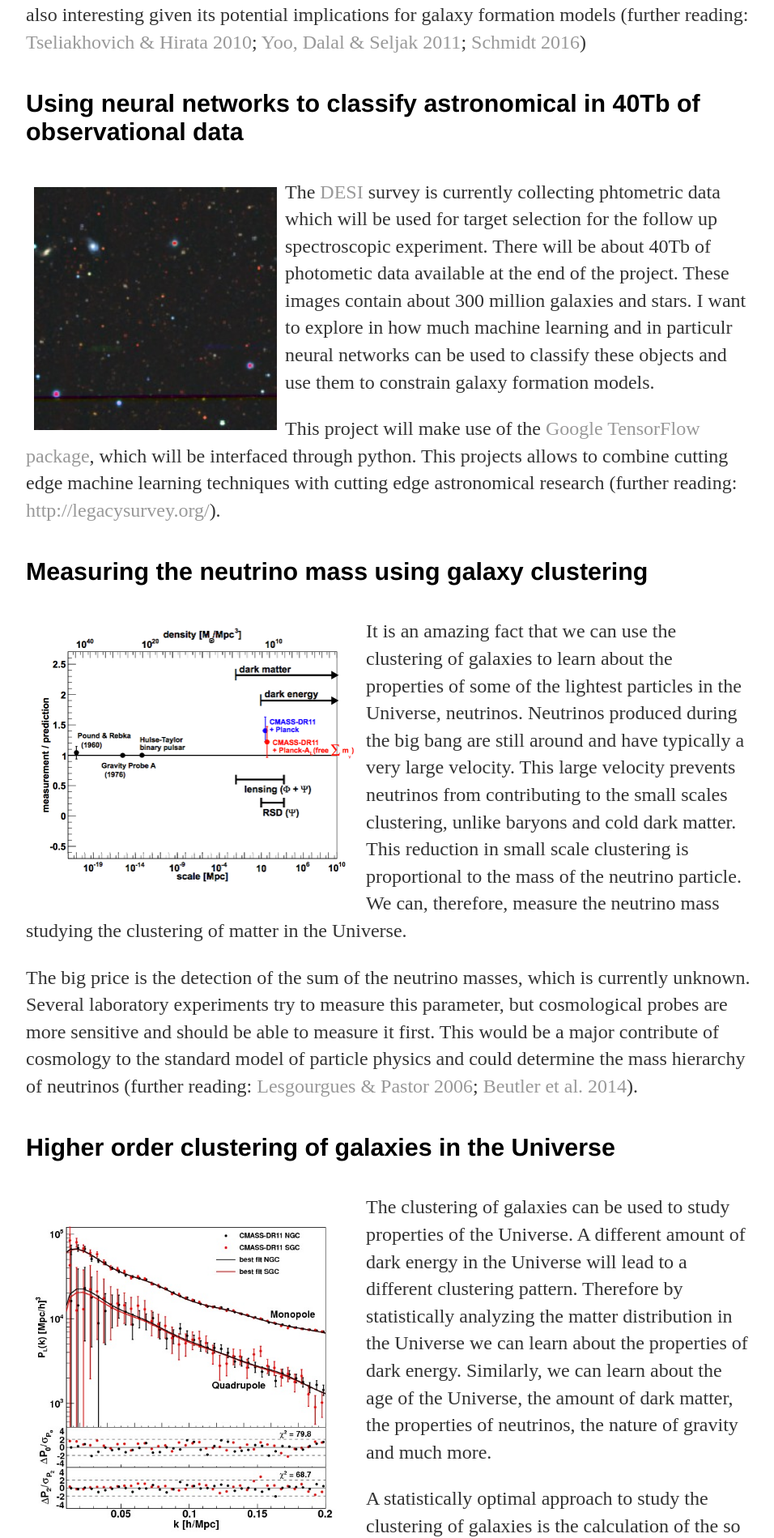
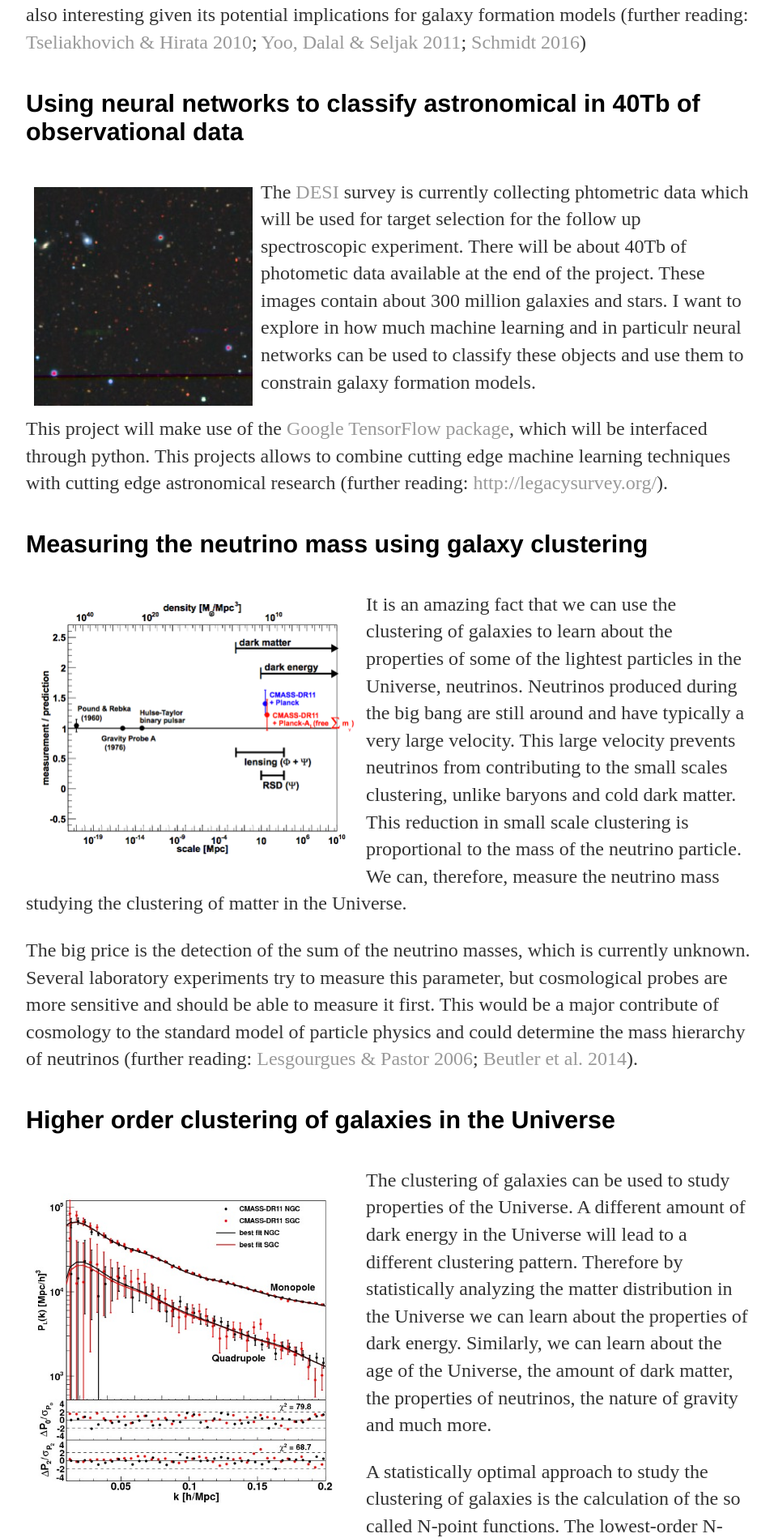
Before and after one commit to fbeutler/fbeutler.github.io, a Jekyll site: the page built from research/projects.html, in a window 1280 px wide. Shown: the part 1628-3527 px from the top of the page at 81% size, without its empty margins (160-1116 px from the left). Built offline with Jekyll 4.4.1, drawn with Linux system fonts in a browser that asks for light colours.

Commit message:
Update projects.html

```diff
--- a/research/projects.html
+++ b/research/projects.html
@@ -52,7 +52,7 @@ cosmological measurements have reached very high precision and systematic errors
   <div class="post">
     <h4>Using neural networks to classify astronomical in 40Tb of observational data</h4>
 
-    <img src="/static/791.jpg" alt="IMAGE OF DESI DECAL SURVEY" width="300" align="left" style="padding:10px">
+    <img src="/static/791.jpg" alt="IMAGE OF DESI DECAL SURVEY" width="270" align="left" style="padding:10px">
     <p>
       The <a href="http://desi.lbl.gov/" target="_blank">DESI</a> survey is currently collecting phtometric data which will be used for target selection for the follow up spectroscopic
       experiment. There will be about 40Tb of photometic data available at the end of the project. These images contain about 300
```
